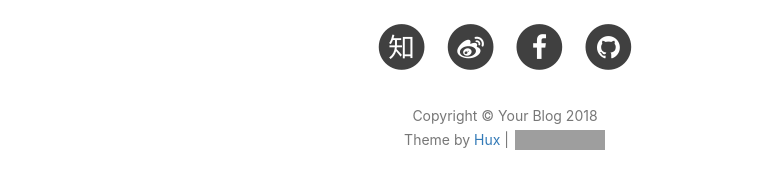
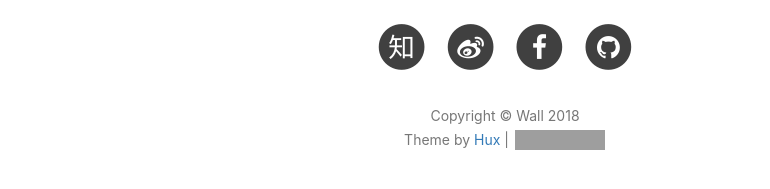
Before and after one commit to Jhon82/Jhon82.github.io, a Jekyll site: the page built from index.html, in a window 1280 px wide and 900 px high, scrolled down 1090 px. Shown: the part 656-845 px from the top of the window, without its empty margins (135-905 px from the left). Built offline with Jekyll 4.4.1, drawn with Linux system fonts in a browser that asks for light colours; nearby versions of some CDN libraries; the list of posts is cut into pages by our own code; comment, search, counter and statistics services are not loaded; part of the change alters nothing that is shown; some of the changed text lies outside the part shown; grey boxes are pictures that could not be loaded.

Commit message:
edit _config.yml to add my own name.

```diff
--- a/_config.yml
+++ b/_config.yml
@@ -1,11 +1,11 @@
 # Site settings
-title: Your Blog
-SEOTitle: 你的博客 | Your Blog
+title: Wall
+SEOTitle: 拆墙 | Jhon Blog
 header-img: img/home-bg.jpg
-email: huxpro@gmail.com
+email: lz_yong@aliyun.com
 description: ""
 keyword: ""
-url: "http://huangxuan.me"              # your host, for absolute URL
+url: "https://Jhon82.github.io"              # your host, for absolute URL
 baseurl: "/huxblog-boilerplate"         # for example, '/blog' if your blog hosted on 'host/blog'
 
 
```
